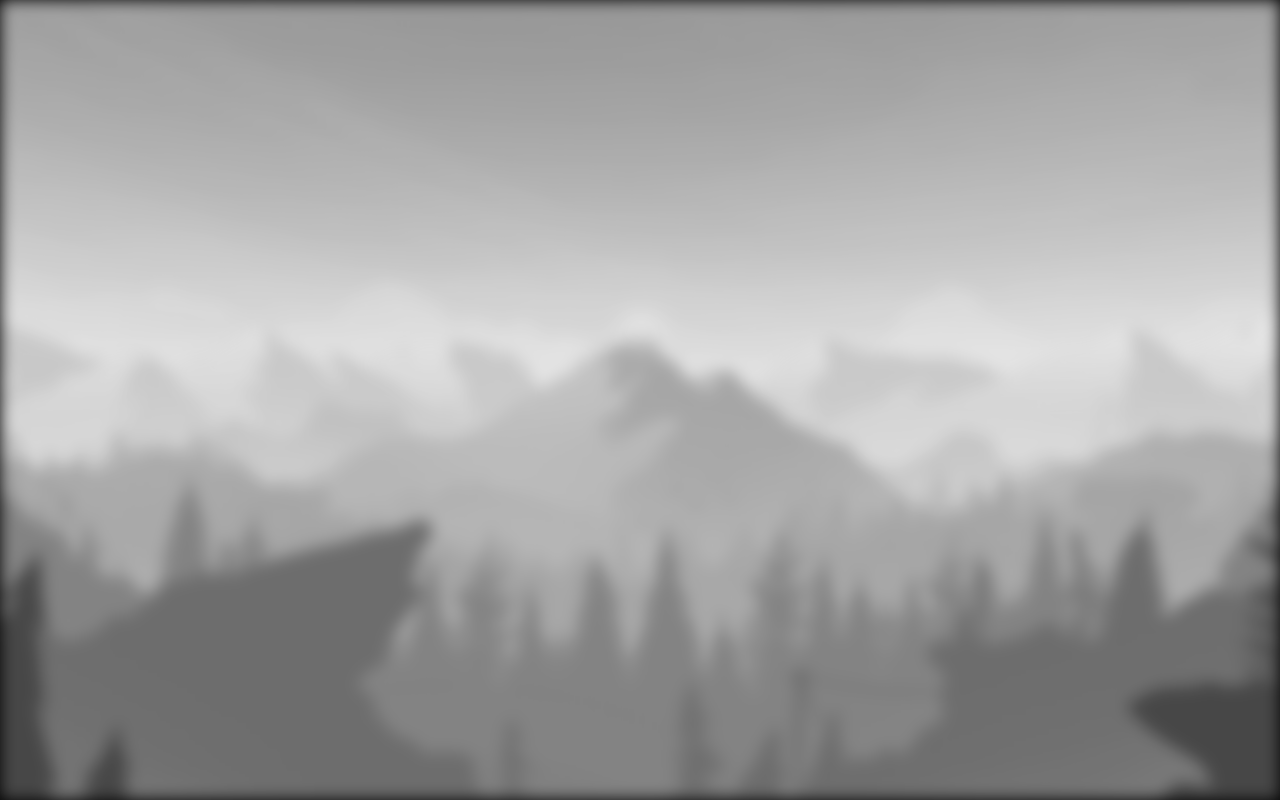
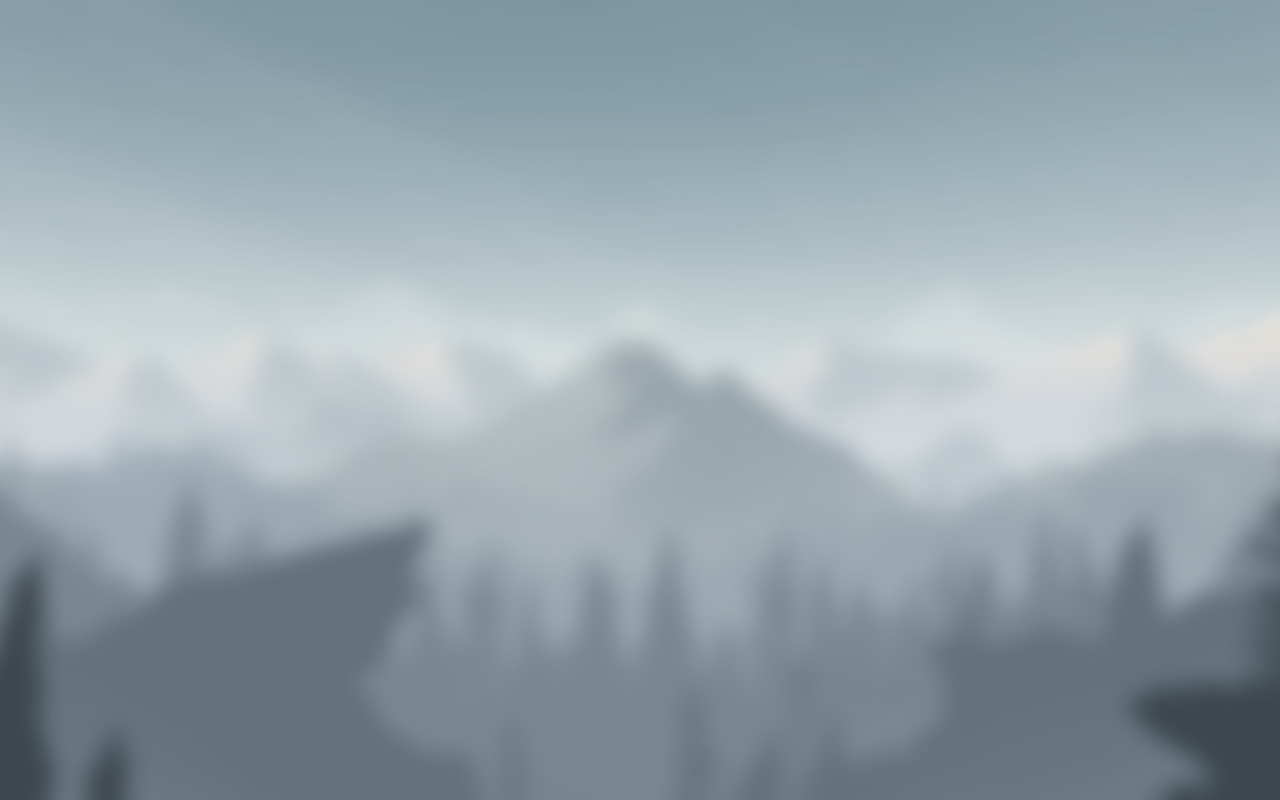
Before and after one commit to lmhv1/firewatch-dynamic-wallpaper, a plain HTML site: page index.html in a window 1280 px wide. Drawn offline with nearby package versions, Linux system fonts and the light colour scheme.

Commit message:
Added pre-rendered placeholder because css blur causes ugly edges

```diff
--- a/index.html
+++ b/index.html
@@ -9,8 +9,7 @@
   <div class="wallpaper" id="before"></div>
   <div class="wallpaper" id="after"></div>
   <div class="city"></div>
-  <div class="wallpaper" id="placeholder"
-    style="background-image: url('wallpapers/4 noon.jpg'); filter: blur(8px) grayscale()"></div>
+  <div class="wallpaper" id="placeholder" style="background-image: url('wallpapers/placeholder.jpg')"></div>
   <div class="debug"></div>
   <script src="script.js"></script>
 </body>
```
Also changed, not shown: wallpapers/placeholder.jpg (added), 1 other file.
